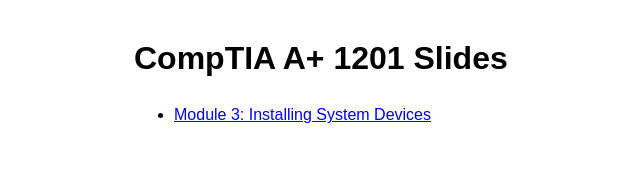
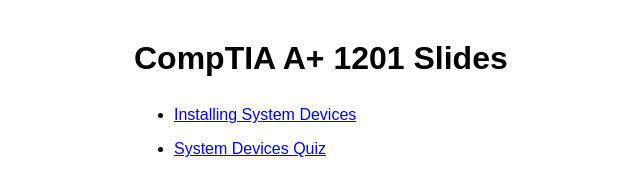
Before and after one commit to Sudo-Antonio-Castro/CompTIA-APlus-1201-Slides, a plain HTML site: page index.html in a window 1280 px wide. Shown: the whole page, without its empty margins (56-696 px from the left). Drawn offline with Linux system fonts and the light colour scheme.

Commit message:
Update index.html

```diff
--- a/index.html
+++ b/index.html
@@ -12,7 +12,8 @@
   <body>
     <h1>CompTIA A+ 1201 Slides</h1>
     <ul>
-      <li><a href="./System-Devices/">Module 3: Installing System Devices</a></li>
+      <li><a href="./System-Devices/">Installing System Devices</a></li>
+      <li><a href="./System-Devices-Quiz/">System Devices Quiz</a></li>
       <!-- add more folders here later -->
       <!-- <li><a href="./Motherboard-Connectors/">Module 2: Motherboard & Connectors</a></li> -->
     </ul>
```
